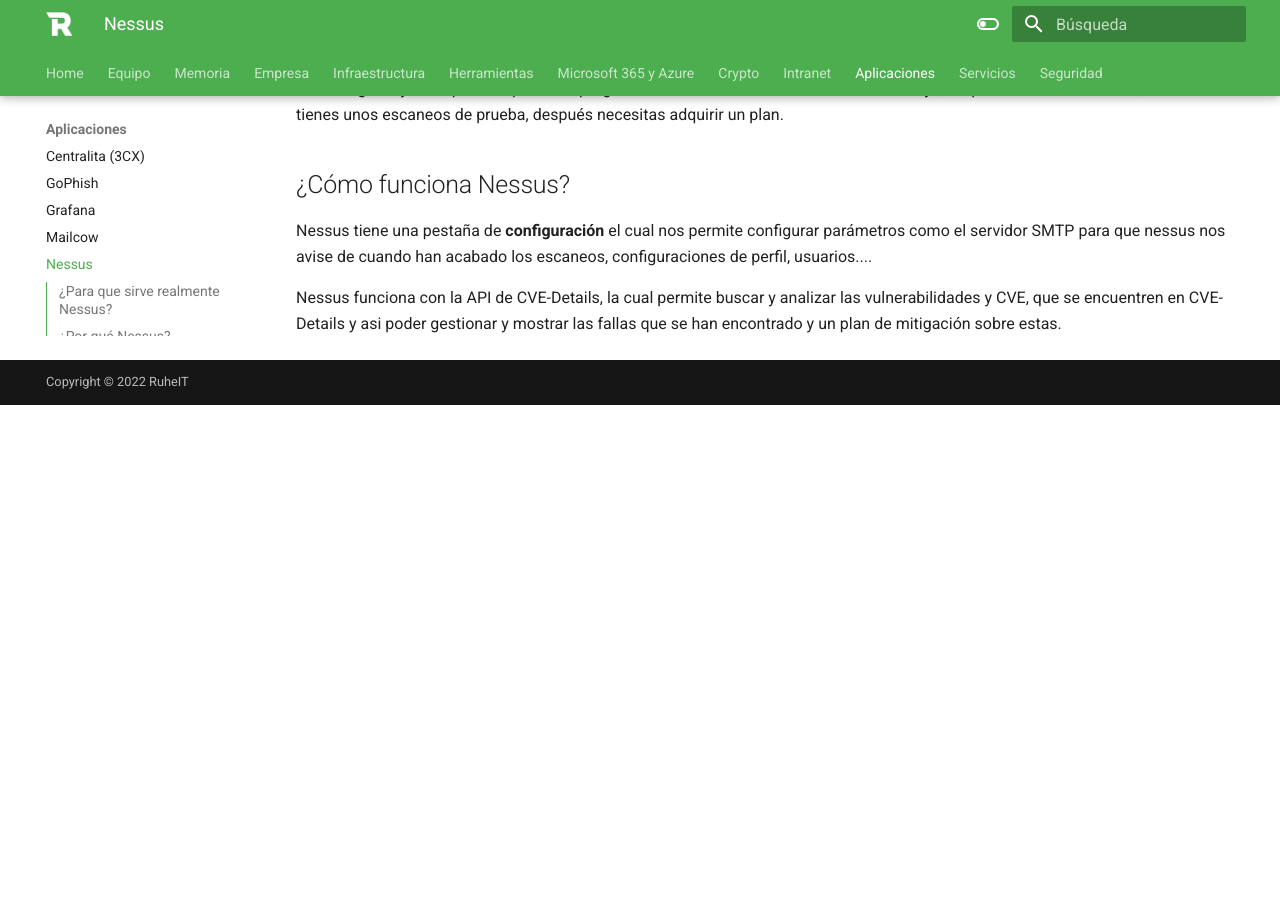
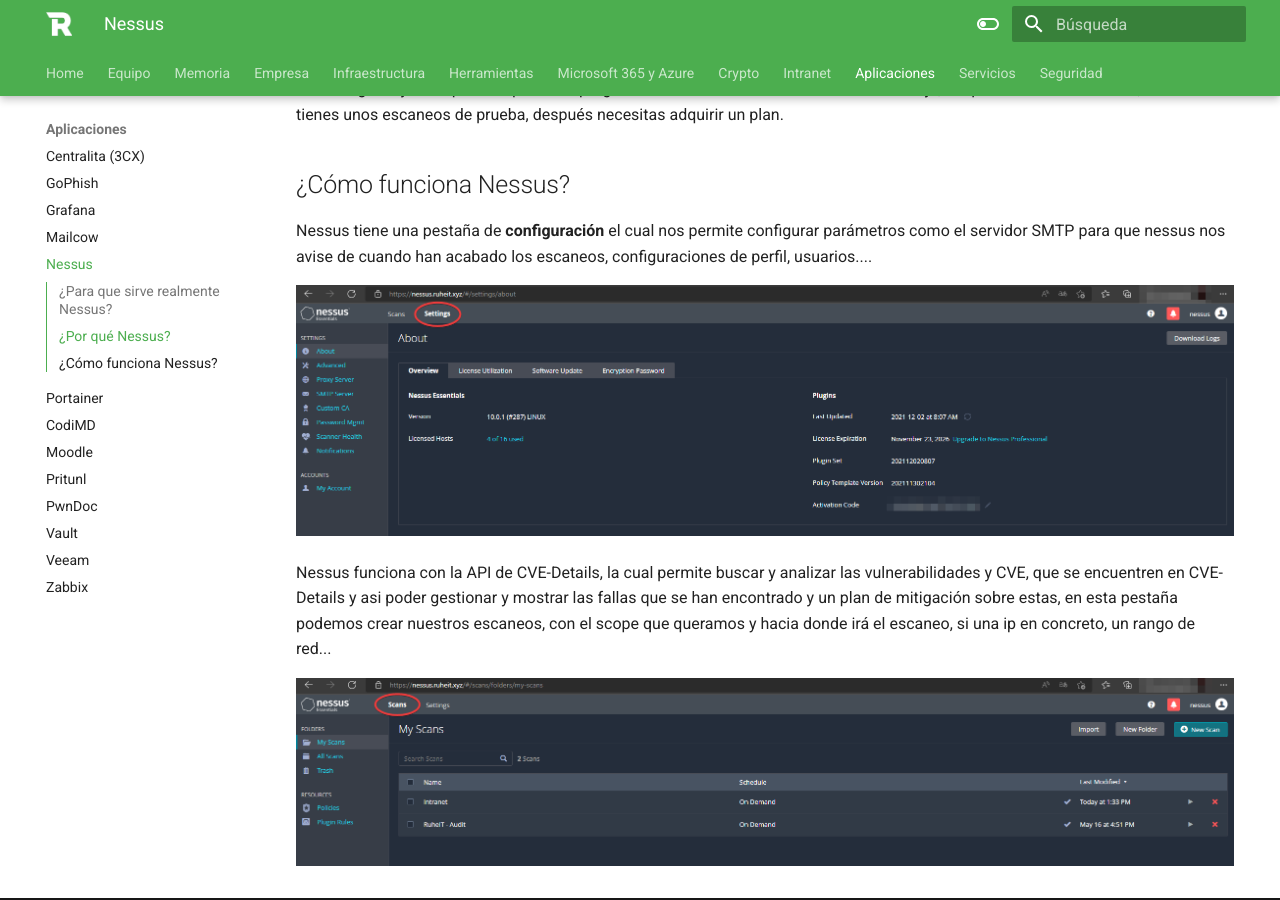
Before and after one commit to RuheIT/docs, an MkDocs documentation site: the page built from docs/aplicaciones/nessus.md, in a window 1280 px wide and 900 px high, scrolled down 772 px. Built offline with MkDocs 1.6.1 and Material for MkDocs 9.7.7, drawn with Linux system fonts in a browser that asks for light colours; comment, search, counter and statistics services are not loaded; before the commit the page ends 1177 px from its top, so only the background shows below that.

Commit message:
Updated with images

```diff
--- a/docs/aplicaciones/nessus.md
+++ b/docs/aplicaciones/nessus.md
@@ -26,6 +26,8 @@
 
 Nessus tiene una pestaña de **configuración** el cual nos permite configurar parámetros como el servidor SMTP para que nessus nos avise de cuando han acabado los escaneos, configuraciones de perfil, usuarios....
 
+![nessus1](../img/apps/nessus1.png)
 
+Nessus funciona con la API de CVE-Details, la cual permite buscar y analizar las vulnerabilidades y CVE, que se encuentren en CVE-Details y asi poder gestionar y mostrar las fallas que se han encontrado y un plan de mitigación sobre estas, en esta pestaña podemos crear nuestros escaneos, con el scope que queramos y hacia donde irá el escaneo, si una ip en concreto, un rango de red...
 
-Nessus funciona con la API de CVE-Details, la cual permite buscar y analizar las vulnerabilidades y CVE, que se encuentren en CVE-Details y asi poder gestionar y mostrar las fallas que se han encontrado y un plan de mitigación sobre estas.
+![nessus2](../img/apps/nessus2.png)
```
